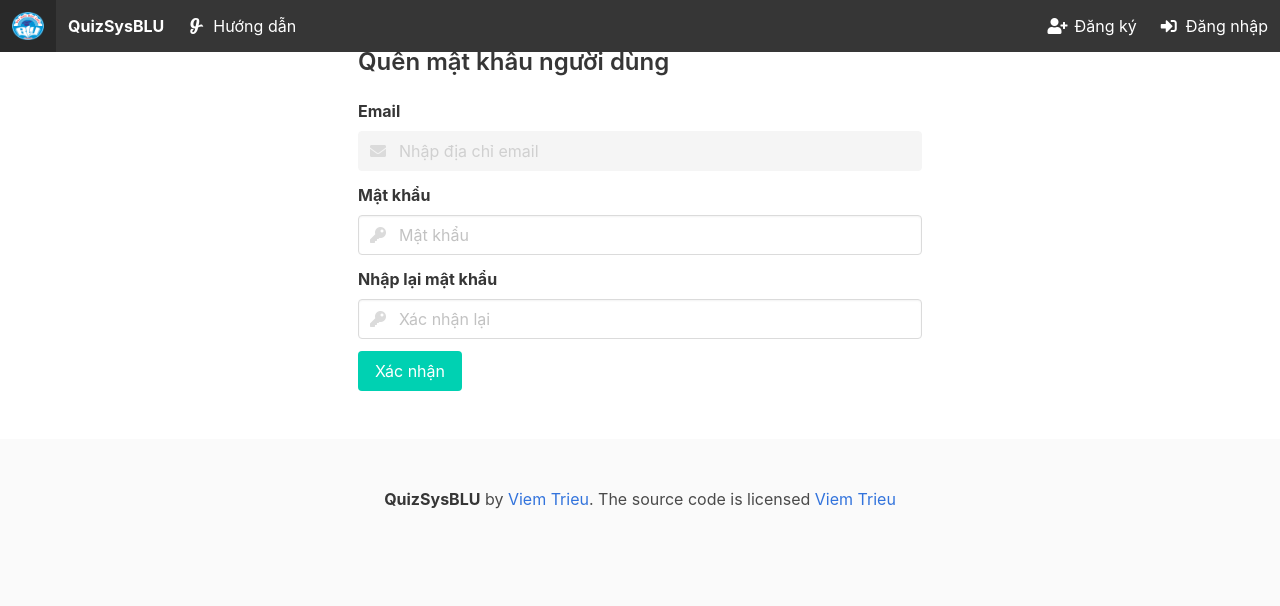
After one commit to tvviem/kwesan_flask, a Flask app: template app/templates/reset_password_fields.html in a window 1280 px wide. The commit adds this page. Shown: the top 606 px of the page. Run offline with Flask 2, Linux system fonts and the light colour scheme; the template is opened without the code that fills it: values that come from a table or form of the project are taken from there, others are empty; data comes from the database, SQL or seed files in the repository; parts of the project's set-up code (start-up, migrations or seed data) failed here and were passed over; some libraries are stand-ins or nearby versions.

Commit message:
Error _ form reset password _ csrf_token

```diff
--- a/app/models.py
+++ b/app/models.py
@@ -63,6 +63,9 @@ class User(UserMixin, db.Model):
         self.role = role
         self.confirmed = confirmed
         self.confirmed_on = confirmed_on
+
+    def set_password(self, password):
+        self.password = bcrypt.generate_password_hash(password).decode("UTF-8")
 
     def verify_password(self, password):
         return bcrypt.check_password_hash(self.password, password=password)
--- a/app/templates/activate.html
+++ b/app/templates/activate.html
@@ -1,4 +1,4 @@
-<p>Welcome! Thanks for signing up. Please follow this link to activate your account:</p>
+<p>{{ content }}</p>
 <p><a href="{{ confirm_url }}">At here</a></p>
 <br>
 <p>Cheers!</p>
--- a/app/templates/reactivate.html
+++ b/app/templates/reactivate.html
@@ -10,10 +10,11 @@
                     <h1 class="title is-4">THÔNG TIN YÊU CẦU KÍCH HOẠT</h1>
                     {% include 'partials/messages.html' ignore missing with context %}
                     <form action="{{ url_for('user.resend_email_confirm')}}" method="POST">
+                        {{ form.csrf_token }}
                         <div class="field">
                             <label class="label" for="email">Nhập địa chỉ email</label>
                             <p class="control has-icons-left">
-                                <input class="input" type="email" placeholder="Email address" name="email">
+                                <input class="input" type="email" placeholder="Email address" name="email" required>
                                 <span class="icon is-small is-left">
                                     <i class="fas fa-envelope"></i>
                                 </span>
--- /dev/null
+++ b/app/templates/reset_password_fields.html
@@ -0,0 +1,47 @@
+{% extends "base.html" %}
+{% block content %}
+{% include 'partials/navbar.html' ignore missing with context %}
+<section class="hero">
+  <div class="hero-body">
+    <div class="container">
+      <div class="columns is-centered">
+        <div class="column is-6-desktop">
+          <h1 class="title is-4">Quên mật khẩu người dùng</h1>
+          {% include 'partials/messages.html' ignore missing with context %}
+          <form action="{{ url_for('user.reset_pwd_with_form')}}" method="POST">
+            {{ form.csrf_token }}
+            <div class="field">
+              <label class="label" for="email">Email</label>
+              <p class="control has-icons-left">
+                <input class="input" type="email" placeholder="Nhập địa chỉ email" name="email" required
+                  value="{{ email }}" disabled>
+                <span class="icon is-small is-left">
+                  <i class="fas fa-envelope"></i>
+                </span>
+              </p>
+            </div>
+            <div class="field">
+              <label class="label">Mật khẩu</label>
+              <div class="control has-icons-left">
+                <input class="input" type="password" required name="password1" placeholder="Mật khẩu" /><span
+                  class="icon is-small is-left"><i class="fas fa-key"></i></span>
+              </div>
+            </div>
+            <div class="field">
+              <label class="label">Nhập lại mật khẩu</label>
+              <div class="control has-icons-left"><input class="input" type="password" required name="password2"
+                  placeholder="Xác nhận lại" /><span class="icon is-small is-left"><i class="fas fa-key"></i></span>
+              </div>
+            </div>
+            <div class="field">
+              <button class="button is-primary" type="submit" title="Chọn để thay đổi mật khẩu">Xác
+                nhận</button>
+            </div>
+          </form>
+        </div>
+      </div>
+    </div>
+  </div>
+</section>
+{% include 'partials/footer.html' ignore missing with context %}
+{% endblock %}
```
Also changed, not shown: app/routes/anony.py (+80 -6 lines), app/templates/reset_password.html (+4 -3 lines).
